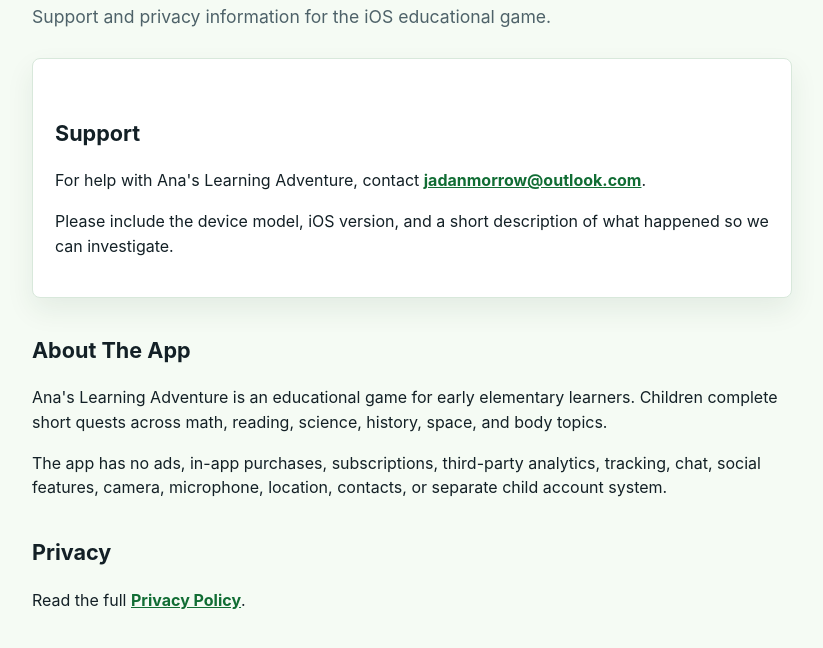
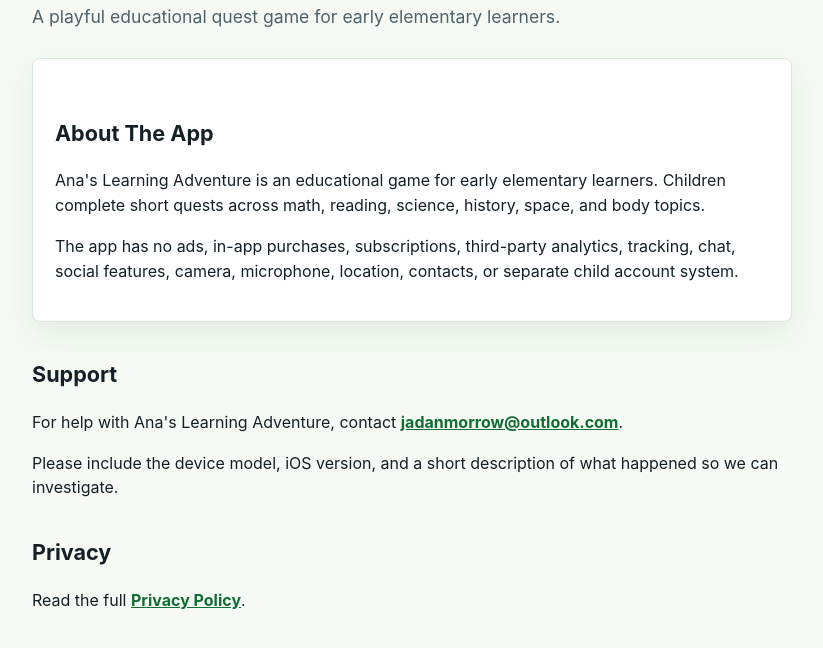
Before and after one commit to imjvdn/ana-learning-adventure-support, a plain HTML site: page index.html in a window 1280 px wide. Shown: the part 108-756 px from the top of the page, without its empty margins (228-1051 px from the left). Drawn offline with Linux system fonts and the light colour scheme.

Commit message:
Update marketing page copy

```diff
--- a/index.html
+++ b/index.html
@@ -3,7 +3,7 @@
 <head>
   <meta charset="utf-8">
   <meta name="viewport" content="width=device-width, initial-scale=1">
-  <title>Ana's Learning Adventure Support</title>
+  <title>Ana's Learning Adventure</title>
   <style>
     :root {
       color-scheme: light;
@@ -61,21 +61,9 @@
 <body>
   <main>
     <h1>Ana's Learning Adventure</h1>
-    <p class="lede">Support and privacy information for the iOS educational game.</p>
+    <p class="lede">A playful educational quest game for early elementary learners.</p>
 
     <section class="panel">
-      <h2>Support</h2>
-      <p>
-        For help with Ana's Learning Adventure, contact
-        <a href="mailto:jadanmorrow@outlook.com">jadanmorrow@outlook.com</a>.
-      </p>
-      <p>
-        Please include the device model, iOS version, and a short description of
-        what happened so we can investigate.
-      </p>
-    </section>
-
-    <section>
       <h2>About The App</h2>
       <p>
         Ana's Learning Adventure is an educational game for early elementary
@@ -90,6 +78,18 @@
     </section>
 
     <section>
+      <h2>Support</h2>
+      <p>
+        For help with Ana's Learning Adventure, contact
+        <a href="mailto:jadanmorrow@outlook.com">jadanmorrow@outlook.com</a>.
+      </p>
+      <p>
+        Please include the device model, iOS version, and a short description of
+        what happened so we can investigate.
+      </p>
+    </section>
+
+    <section>
       <h2>Privacy</h2>
       <p>
         Read the full <a href="privacy.html">Privacy Policy</a>.
```
